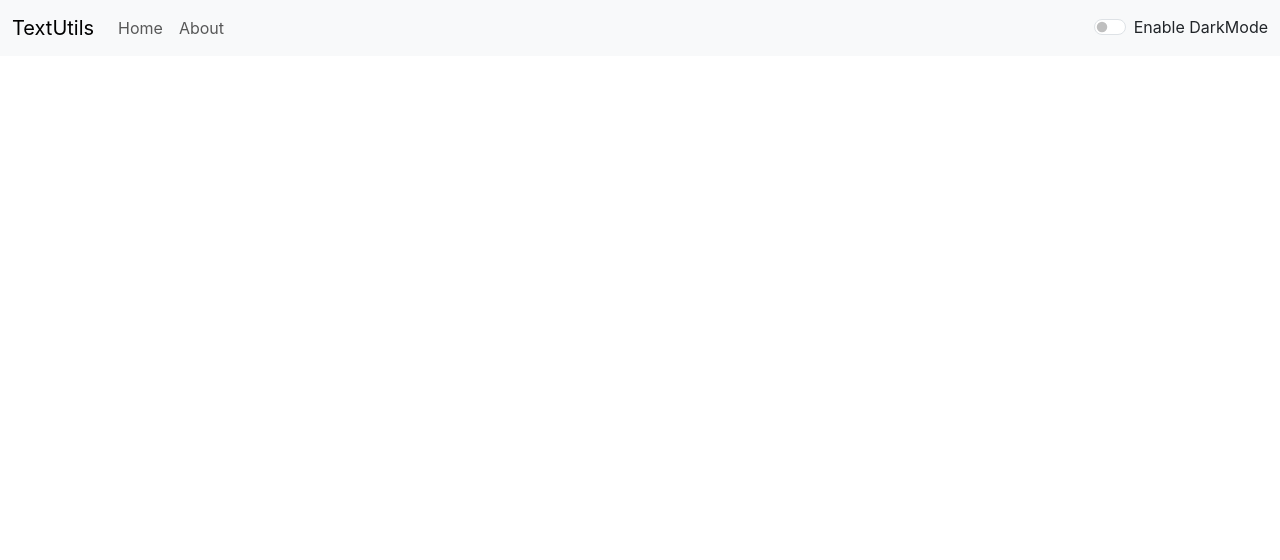
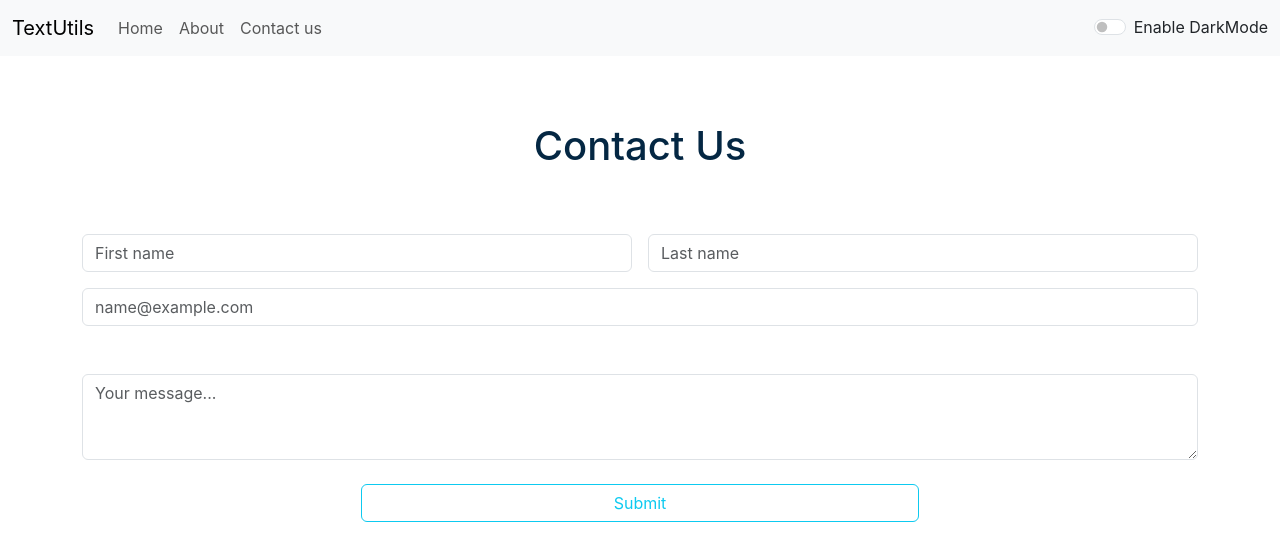
Before and after one commit to Vaibhavdixit1/TextSculptor, a React (Create React App) app: page /contact in a window 1280 px wide. Shown: the top 560 px of the page. Built offline with nearby package versions, Linux system fonts and the light colour scheme.

Commit message:
adding contactus

```diff
--- a/src/App.js
+++ b/src/App.js
@@ -1,8 +1,9 @@
-
+// Import Contact component at the top
 import './App.css';
 import About from './Components/About';
 import Navbar from './Components/Navbar';
 import TextForm from './Components/TextForm';
+import Contact from './Components/Contact'; // Import the Contact component
 import React, { useState } from 'react';
 import Alert from './Components/Alert';
 
@@ -12,13 +13,11 @@ import {
   Route
 } from "react-router-dom";
 
-
 function App() {
   const [mode, setMode] = useState('light');
   const [alert, setAlert] = useState(null);
 
-
-  const showAlert = (message, type)=>{
+  const showAlert = (message, type) => {
     setAlert({
       msg: message,
       type: type
@@ -28,42 +27,39 @@ function App() {
     }, 1500);
   }
 
-
-
-  const toggleMode = ()=>{
-    if(mode === 'light'){
+  const toggleMode = () => {
+    if (mode === 'light') {
       setMode('dark');
       document.body.style.backgroundColor = '#042743';
       showAlert("Dark mode has been enabled", "success");
-    }
-    else{
+    } else {
       setMode('light');
       document.body.style.backgroundColor = 'white';
       showAlert("Light mode has been enabled", "success");
     }
   }
+
   return (
     <>
       <Router>
         <Navbar title="TextUtils" mode={mode} toggleMode={toggleMode} key={new Date()} />
-    <Alert alert={alert}/>
+        <Alert alert={alert} />
         <div className="container my-3">
           <Switch>
-    {/* /users --> Component 1
-        /users/home --> Component 2 */}
             <Route exact path="/about">
-
               <About mode={mode} />
             </Route>
+            <Route exact path="/contact">
+              <Contact mode={mode} />
+            </Route>
             <Route exact path="/">
-            <TextForm showAlert={showAlert} heading="Try TextUtils - word counter, character counter, remove extra spaces" mode={mode}/>
+              <TextForm showAlert={showAlert} heading="Try TextUtils - word counter, character counter, remove extra spaces" mode={mode} />
             </Route>
           </Switch>
         </div>
       </Router>
-
     </>
   );
 }
 
-export default App ;
+export default App;
--- a/src/Components/About.js
+++ b/src/Components/About.js
@@ -40,7 +40,7 @@ export default function About(props) {
                     </div>
                     </div>
                 </div>
-                <div className="accordion-item">
+                {/* <div className="accordion-item">
                     <h2 className="accordion-header" id="headingThree">
                     <button className="accordion-button collapsed" style={myStyle} type="button" data-bs-toggle="collapse" data-bs-target="#collapseThree" aria-expanded="false" aria-controls="collapseThree">
                     <strong>Browser Compatible </strong>
@@ -52,8 +52,24 @@ export default function About(props) {
 
                     </div>
                     </div>
-                </div>
+                </div> */}
             </div>
+            <div className="card my-4" style={{ ...myStyle, width: '18rem' }}>
+  <img src="..." className="card-img-top" alt="..." />
+  <div className="card-body">
+    <h5 className="card-title">Card title</h5>
+    <p className="card-text">
+      Some quick example text to build on the card title and make up the bulk
+      of the card's content.
+    </p>
+    <a href="#" className="btn btn-primary">
+      Know More
+    </a>
+  </div>
+</div>
+
+
+
 
         </div>
     )
--- /dev/null
+++ b/src/Components/Contact.js
@@ -0,0 +1,35 @@
+import React from 'react'
+export default function About(props) {
+
+    let myStyle = {
+        color: props.mode === 'dark' ? 'white' : '#042743',
+        backgroundColor: props.mode === 'dark' ? 'rgb(36 74 104)' : 'white',
+    }
+
+    return (
+        <div classNameName="container my-5">
+            <h1 className="text-center" style={{ color: props.mode === 'dark' ? 'white' : '#042743' }}>Contact Us</h1>
+            <form action="">
+                <div className="row g-3 my-5">
+                    <div className="col">
+                        <input type="text" className="form-control" placeholder="First name" aria-label="First name" />
+                    </div>
+                    <div className="col">
+                        <input type="text" className="form-control" placeholder="Last name" aria-label="Last name" />
+                    </div>
+                    <div className="form-group">
+
+                        <input type="email" className="form-control" id="exampleFormControlInput1" placeholder="name@example.com" />
+                    </div>
+                </div>
+                <div className="form-group">
+                    <textarea className="form-control " id="exampleFormControlTextarea1" rows="3" placeholder="Your message..." x></textarea>
+                </div>
+                <div class="d-grid gap-2 col-6 mx-auto my-4">
+                    <button class="btn btn-outline-info" type="button">Submit </button>
+
+                </div>
+            </form>
+        </div>
+    )
+}
--- a/src/Components/Navbar.js
+++ b/src/Components/Navbar.js
@@ -18,7 +18,9 @@ export default function Navbar(props) {
                         <li className="nav-item">
                             <Link className="nav-link" to="/about">{props.aboutText}</Link>
                         </li>
-
+                        <li className="nav-item">
+                            <Link className="nav-link" to="/Contact">Contact us</Link>
+                        </li>
 
                     </ul>
                     <div className={`form-check form-switch text-${props.mode==='light'?'dark':'light'}`}>
```
Lines whose indentation alone changed are shown as unchanged.
